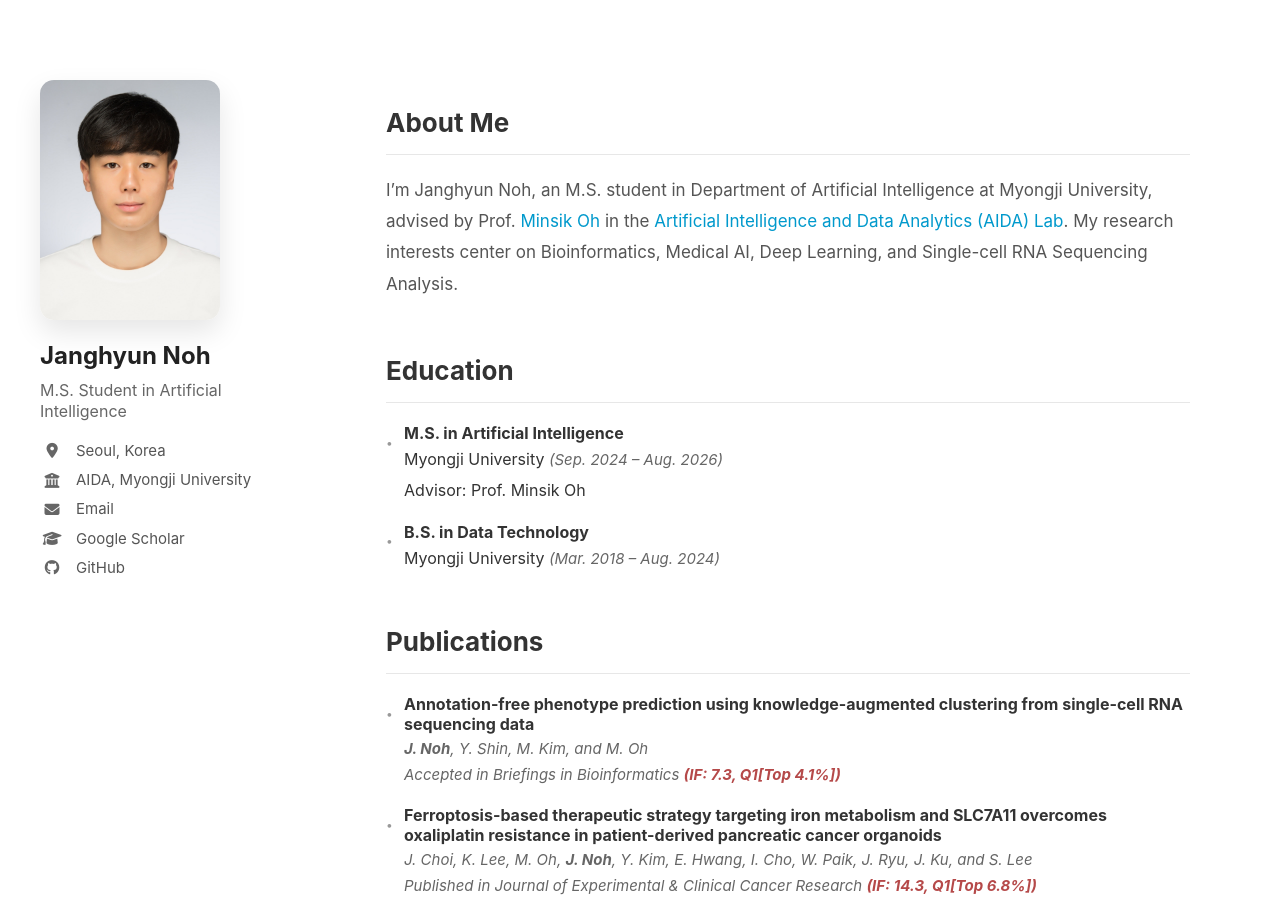
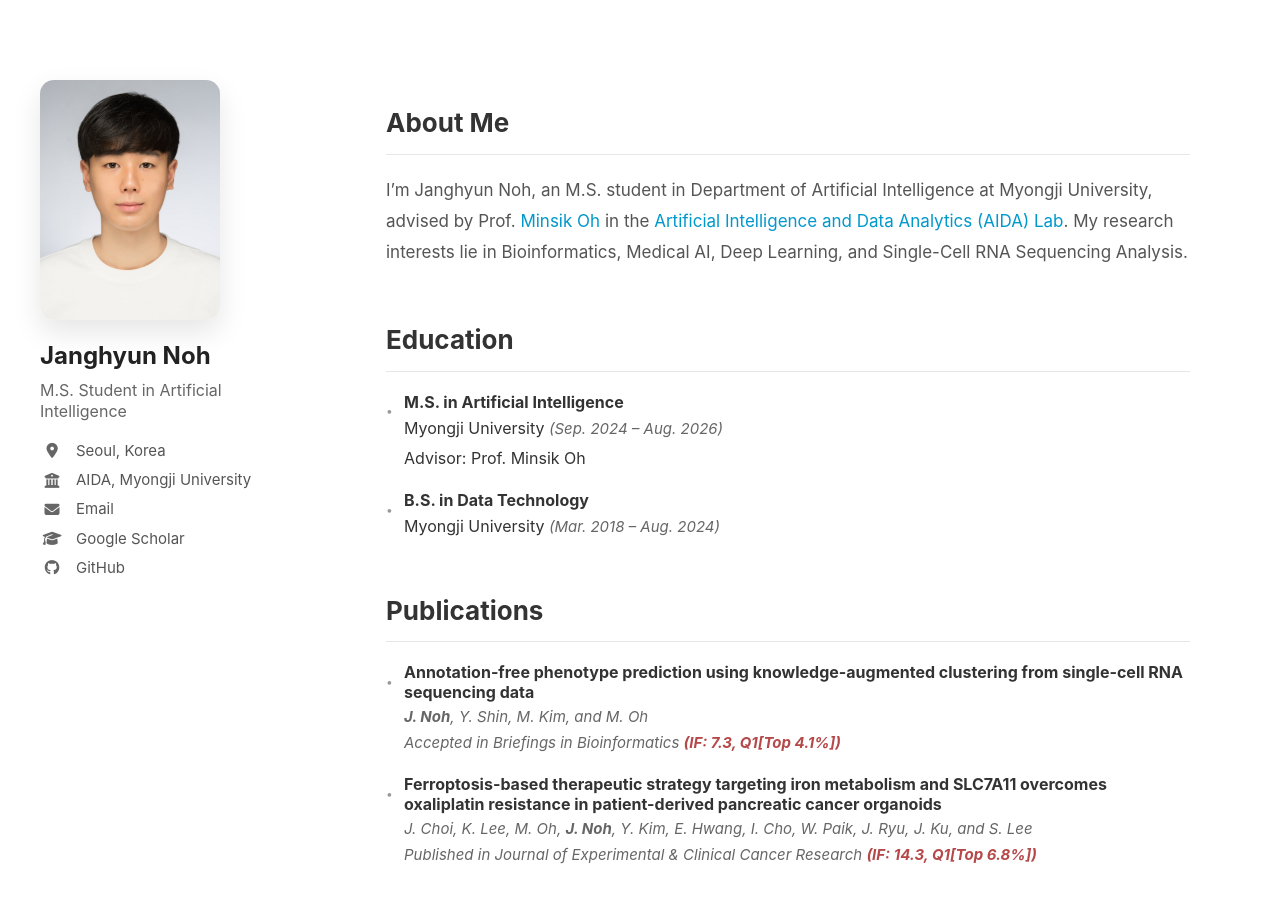
Before and after one commit to janghyunnoh/janghyunnoh.github.io, a Jekyll site: the page built from index.md, in a window 1280 px wide and 900 px high. Built offline with Jekyll 4.4.1, drawn with Linux system fonts in a browser that asks for light colours.

Commit message:
Update personal introduction in index.md
Corrected phrasing from 'center on' to 'lie in' and capitalized 'Single-cell' to 'Single-Cell' for consistency.

```diff
--- a/index.md
+++ b/index.md
@@ -5,7 +5,7 @@ title: "Janghyun Noh"
 
 ## About Me
 
-I'm Janghyun Noh, an M.S. student in Department of Artificial Intelligence at Myongji University, advised by Prof. [Minsik Oh](https://minsik-bioinfo.github.io/online-cv/) in the [Artificial Intelligence and Data Analytics (AIDA) Lab](https://ailab-mju.github.io/). My research interests center on Bioinformatics, Medical AI, Deep Learning, and Single-cell RNA Sequencing Analysis.
+I'm Janghyun Noh, an M.S. student in Department of Artificial Intelligence at Myongji University, advised by Prof. [Minsik Oh](https://minsik-bioinfo.github.io/online-cv/) in the [Artificial Intelligence and Data Analytics (AIDA) Lab](https://ailab-mju.github.io/). My research interests lie in Bioinformatics, Medical AI, Deep Learning, and Single-Cell RNA Sequencing Analysis.
 
 ## Education
 
```
